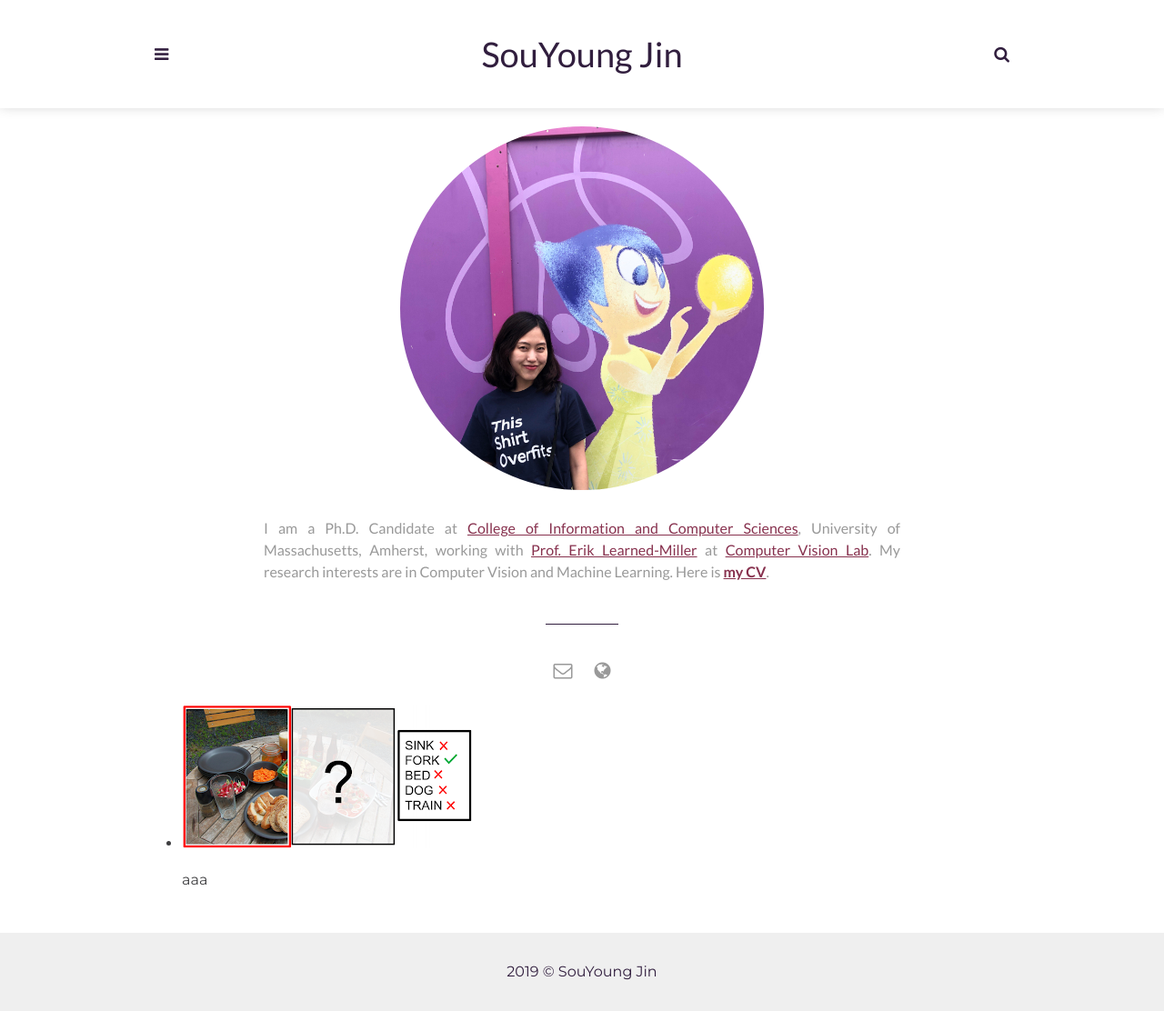
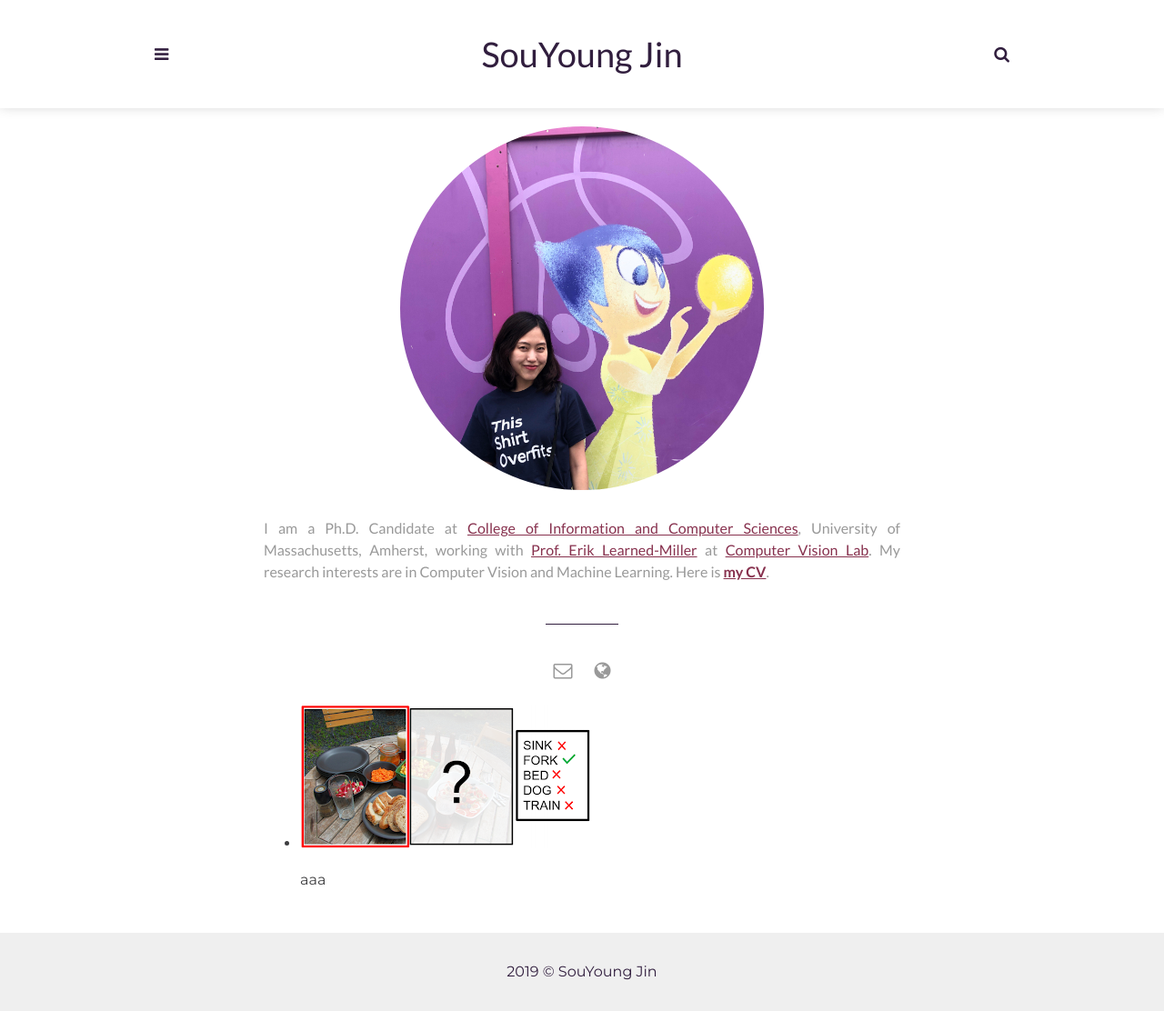
Before and after one commit to souyoungjin/souyoungjin.github.io, a Jekyll site: the page built from index.html, in a window 1280 px wide. Shown: the whole page at 91% size. Built offline with Jekyll 4.4.1, drawn with Linux system fonts in a browser that asks for light colours; the list of posts is cut into pages by our own code.

Commit message:
basic update

```diff
--- a/index.html
+++ b/index.html
@@ -36,7 +36,7 @@
   </div> <!-- End About Container -->
 </div> <!-- End Small Wrapper -->
 
-
+<div class="small-wrapper">
   <div class="publication-wrapper">
     <ul>
       <li>
@@ -44,6 +44,7 @@
         <p>aaa</p>
       </li>
     </ul>
+  </div>
 </div>
 
 <!--
```
Lines whose indentation alone changed are shown as unchanged.
